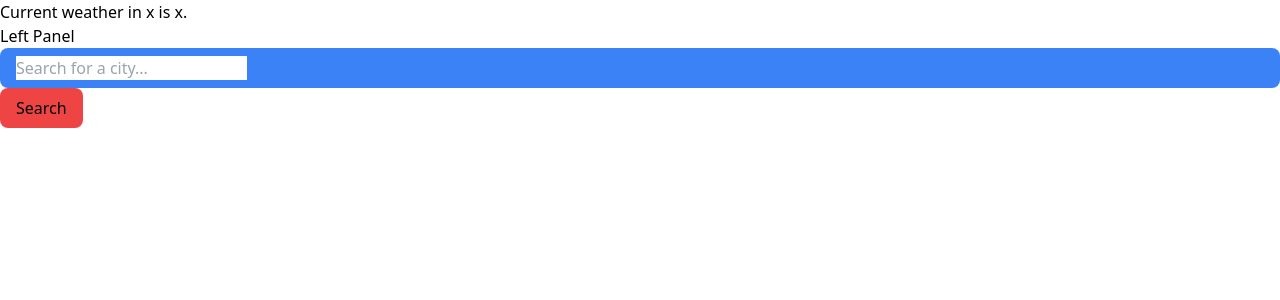
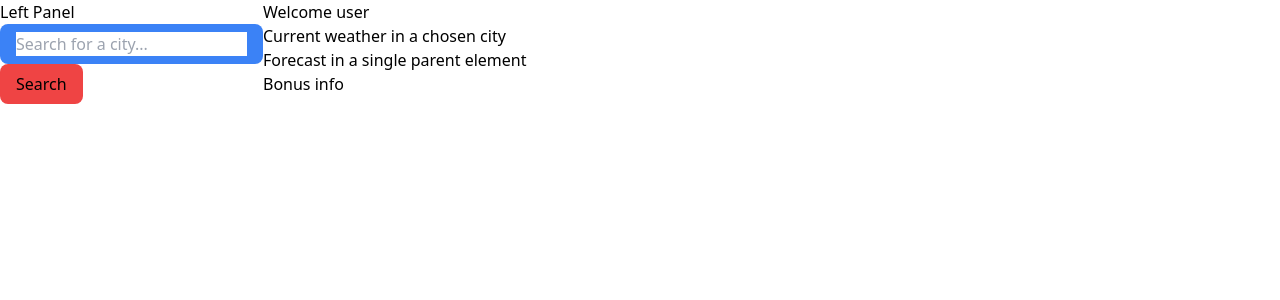
Before and after one commit to patrikpukan/RTweatherFrontend, a React (Vite) app: page / in a window 1280 px wide. Shown: the top 300 px of the page. Built offline with nearby package versions, Linux system fonts and the light colour scheme.

Commit message:
feat: add the weather part, settings and loginscreen components

```diff
--- a/src/App.jsx
+++ b/src/App.jsx
@@ -1,7 +1,6 @@
 import React from 'react'
 import LeftPanel from './panels/LeftPanel.jsx'
-// import CentralPanel from './panels/CentralPanel.jsx'
-// import RightPanel from './panels/RightPanel.jsx'
+import RightPanel from './panels/RightPanel.jsx'
 
 //import 'styles.css'
 //import 'App.css'
@@ -10,9 +9,9 @@ function App() {
 
   return (
     <>
-    <div>
-      <p>Current weather in x is x.</p>
+    <div className="flex">
       <LeftPanel />
+      <RightPanel />
     </div>
 
     </>
--- /dev/null
+++ b/src/panels/BonusInfoCard.jsx
@@ -0,0 +1,11 @@
+import React from 'react';
+
+function BonusInfoCard() {
+  return (
+    <div>
+      <p>Bonus info</p>
+    </div>
+  );
+};
+
+export default BonusInfoCard;
--- /dev/null
+++ b/src/panels/ForecastCard.jsx
@@ -0,0 +1,11 @@
+import React from 'react';
+
+function MainTemperatureCard() {
+  return (
+    <div>
+      <p>Forecast in a single parent element</p>
+    </div>
+  );
+};
+
+export default MainTemperatureCard;
--- a/src/panels/LeftPanel.jsx
+++ b/src/panels/LeftPanel.jsx
@@ -33,7 +33,7 @@ function LeftPanel() {
   const maxLengthOfArray = 4;
 
     return (
-        <>
+        <div>
         <div className="">
             <h1>Left Panel</h1>
         </div>
@@ -41,7 +41,7 @@ function LeftPanel() {
         <SearchButton onClick={onSearchButtonClick} />
         {arrayOfCities.map((city, index) => <CityCard key={index} city={city} />)}
 
-        </>
+        </div>
 
     )
 
--- /dev/null
+++ b/src/panels/LoginScreen.jsx
@@ -0,0 +1,18 @@
+import React from 'react'
+
+function LoginScreen() {
+    return (
+      <>
+        <div>
+          <label for="username">Username:</label>
+          <input type="text" id="username" name="username" />
+        </div>
+        <div>
+          <label for="password">Password:</label>
+          <input type="password" id="password" name="password" />
+        </div>
+    </>
+    )
+}
+
+export default LoginScreen;
--- /dev/null
+++ b/src/panels/MainTemperatureCard.jsx
@@ -0,0 +1,11 @@
+import React from 'react';
+
+function MainTemperatureCard() {
+  return (
+    <div>
+      <p>Current weather in a chosen city</p>
+    </div>
+  );
+};
+
+export default MainTemperatureCard;
--- a/src/panels/RightPanel.jsx
+++ b/src/panels/RightPanel.jsx
@@ -0,0 +1,18 @@
+import React from 'react';
+import WelcomeCard from './WelcomeCard';
+import MainTemperatureCard from './MainTemperatureCard';
+import BonusInfoCard from './BonusInfoCard';
+import ForecastCard from './ForecastCard';
+
+function RightPanel() {
+  return (
+    <div>
+      <WelcomeCard />
+      <MainTemperatureCard />
+      <ForecastCard />
+      <BonusInfoCard />
+    </div>
+  );
+};
+
+export default RightPanel;
--- /dev/null
+++ b/src/panels/WelcomeCard.jsx
@@ -0,0 +1,11 @@
+import React from 'react';
+
+function WelcomeCard() {
+  return (
+    <div>
+      <p>Welcome user</p>
+    </div>
+  );
+};
+
+export default WelcomeCard;
```
Also changed, not shown: src/panels/CentralPanel.jsx (deleted), src/panels/SettingsPane.jsx (added).
